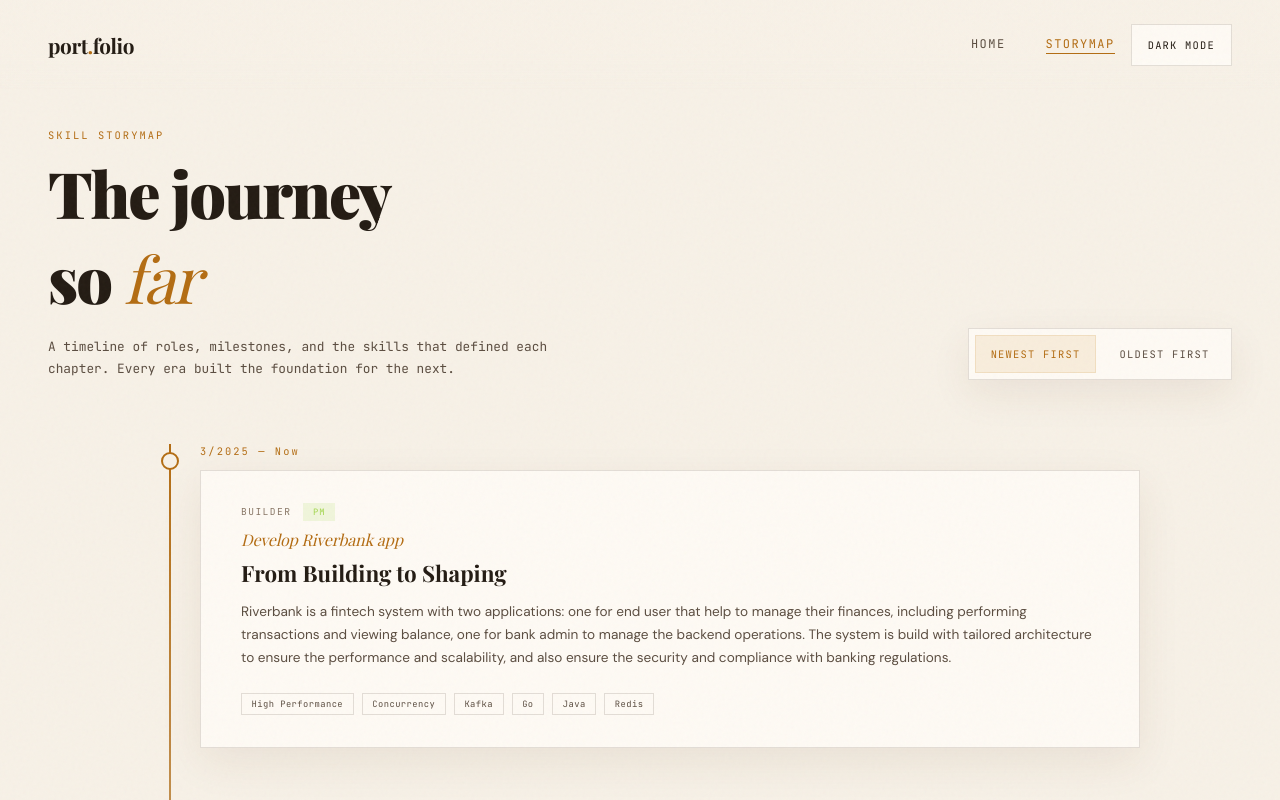
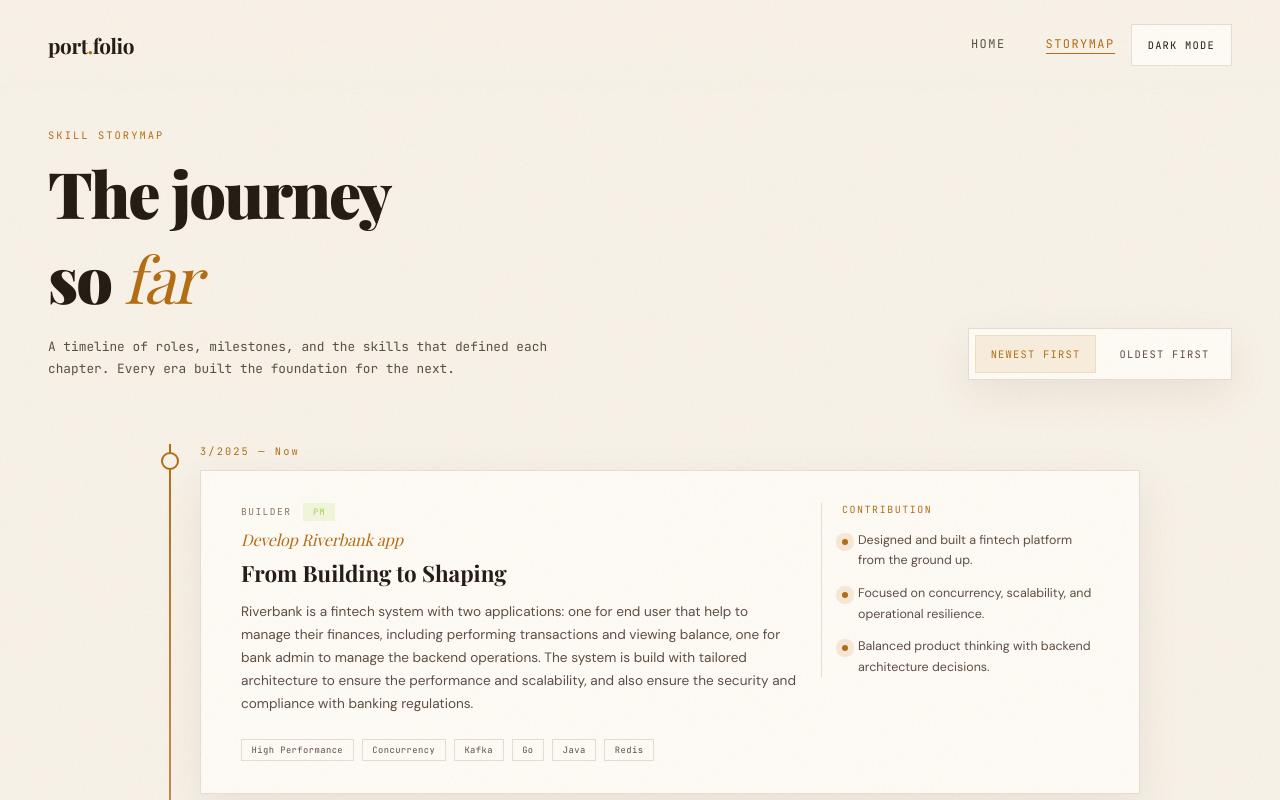
Before and after one commit to hynguyen2610/about, a React (Vite) app: page / in a window 1280 px wide. Both pictures are taken after a click on the button "VIEW STORYMAP". Shown: the top 800 px of the page. Built offline with nearby package versions, Linux system fonts and the light colour scheme; a web font is replaced by a local one.

Commit message:
add contribution support

```diff
--- a/src/App.jsx
+++ b/src/App.jsx
@@ -89,6 +89,10 @@ function getDescriptionEntries(description) {
 
     return false;
   });
+}
+
+function getContributionItems(contribution) {
+  return getNonEmptyStrings(contribution);
 }
 
 function useRevealOnIntersect(selector, trigger) {
@@ -259,6 +263,7 @@ function TimelinePage({ sortOrder, onSortChange }) {
           {sortedTimelineItems.map((item, index) => {
             const badges = getValidBadges(item.badges);
             const descriptionEntries = getDescriptionEntries(item.description);
+            const contributionItems = getContributionItems(item.contribution);
             const tags = getNonEmptyStrings(item.tags);
             const hasRoleRow = hasText(item.role) || badges.length > 0;
             const itemKey = `${item.company ?? "timeline-item"}-${item.year ?? index}`;
@@ -268,6 +273,8 @@ function TimelinePage({ sortOrder, onSortChange }) {
                 <div className="timeline-dot" />
                 {hasText(item.year) ? <div className="timeline-year">{item.year}</div> : null}
                 <div className="timeline-card">
+                  <div className="timeline-card-layout">
+                    <div className="timeline-main">
                       {hasRoleRow ? (
                         <div className="timeline-role">
                           {hasText(item.role) ? item.role : null}
@@ -290,9 +297,15 @@ function TimelinePage({ sortOrder, onSortChange }) {
                             if (entry.type === "image") {
                               return (
                                 <figure key={`${itemKey}-image-${entryIndex}`} className="timeline-media">
-                              <img src={entry.src} alt={entry.alt ?? ""} className="timeline-media-image" />
+                                  <img
+                                    src={entry.src}
+                                    alt={entry.alt ?? ""}
+                                    className="timeline-media-image"
+                                  />
                                   {hasText(entry.caption) ? (
-                                <figcaption className="timeline-media-caption">{entry.caption}</figcaption>
+                                    <figcaption className="timeline-media-caption">
+                                      {entry.caption}
+                                    </figcaption>
                                   ) : null}
                                 </figure>
                               );
@@ -302,6 +315,18 @@ function TimelinePage({ sortOrder, onSortChange }) {
                           })}
                         </div>
                       ) : null}
+                    </div>
+                    {contributionItems.length ? (
+                      <aside className="timeline-contribution">
+                        <div className="timeline-contribution-label">Contribution</div>
+                        <ul className="timeline-contribution-list">
+                          {contributionItems.map((contribution, contributionIndex) => (
+                            <li key={`${itemKey}-contribution-${contributionIndex}`}>{contribution}</li>
+                          ))}
+                        </ul>
+                      </aside>
+                    ) : null}
+                  </div>
                   {tags.length ? (
                     <div className="timeline-skills">
                       {tags.map((tag) => (
--- a/src/data.js
+++ b/src/data.js
@@ -84,6 +84,11 @@ export const timelineItems = [
       "In the collegeg, meanwhile I started to learn about Data Structure and Algorithms, OOP, Design Patterns, and Software Engineering principles, also building the system desiging skills, including database design and system architecture.",
       "Kind of projects: Desktop (Winform), Web (ASP.NET), EF, SQL Server"
     ],
+    contribution: [
+      "Built foundational business applications end to end.",
+      "Learned core software engineering practices through real product work.",
+      "Developed early strength in architecture and database modeling.",
+    ],
     tags: [".NET", "Winform", "SQL Server", "EF"],
   },
   {
@@ -100,6 +105,11 @@ export const timelineItems = [
       "I also worked as high quality QA engineer, spot out several bugs in the product. After a few years, I looked back and  realized that the mindset of software quality has grown in mine since this time",
       "Skills: Java Core, Linux, Shell Scripting, Quality Control"
     ],
+    contribution: [
+      "Delivered firewall sub-modules used in production.",
+      "Improved product quality by uncovering critical defects.",
+      "Strengthened Linux and Java fundamentals in a real delivery environment.",
+    ],
     tags: ["Java", "Linux", "Shell Scripting"],
   },
   {
@@ -115,6 +125,11 @@ export const timelineItems = [
       "Established SLO-based observability with Prometheus, Grafana, and OpenTelemetry.",
       "Along the way, I also has two years with the role of Scrum Master (when still doing engineering), where I learned to facilitate the team, and help them to improve their processes. I also learned to work with Product Owners, and help them to prioritize the backlog, and make sure that the team is working on the right things.",
     ],
+    contribution: [
+      "Delivered across large enterprise Java systems with strong correctness requirements.",
+      "Expanded ownership from coding into CI/CD, Kubernetes, and observability.",
+      "Bridged engineering and team process improvement as a practicing Scrum Master.",
+    ],
     tags: ["Java", "Spring Boot", "Jenkins", "Kubernetes", "Prometheus", "Grafana"],
   },
   {
@@ -126,6 +141,11 @@ export const timelineItems = [
       "I took a few months of break to recharge and learn new technologies.",
       "During this time, I learned about NodeJS, Cloud Native, and Serverless architectures.",
       "I also worked on some personal projects, embracing the microservice architecture around NATS queue, deployed in Kubernetes clusters either local cluster or GCP. I learned more about TypeScript, NextJS",
+    ],
+    contribution: [
+      "Used the transition period to deliberately upskill in modern cloud-native stacks.",
+      "Built hands-on experience with microservices, messaging, and TypeScript.",
+      "Prepared for a broader full-stack and platform role.",
     ],
     tags: ["Node.js", "Cloud Native", "TypeScript", "Microservices", "NATS", "Kubernetes", "NextJS"],
   },
@@ -155,6 +175,11 @@ export const timelineItems = [
       },
       'Support the development team in technical decision making, like how to ensure data correctness, how to perform load test'
     ],
+    contribution: [
+      "Coordinated delivery for a live fintech product across engineering, QA, and design.",
+      "Connected roadmap planning with technical execution and stakeholder communication.",
+      "Supported technical decisions around correctness, architecture, and load testing.",
+    ],
     tags: ["Excel", "Report", "Scrum", "Agile", "Stakeholder Management", "Project Management", "Roadmap"],
   },
   {
@@ -167,6 +192,11 @@ export const timelineItems = [
     description: [
       "Riverbank is a fintech system with two applications: one for end user that help to manage their finances, including performing transactions and viewing balance, one for bank admin to manage the backend operations. The system is build with tailored architecture to ensure the performance and scalability, and also ensure the security and compliance with banking regulations.",
     ],
+    contribution: [
+      "Designed and built a fintech platform from the ground up.",
+      "Focused on concurrency, scalability, and operational resilience.",
+      "Balanced product thinking with backend architecture decisions.",
+    ],
     tags: ["High Performance", "Concurrency", "Kafka", "Go", "Java", "Redis"],
   }
 ];
--- a/src/styles.css
+++ b/src/styles.css
@@ -621,6 +621,13 @@ nav {
   transition: all 0.4s var(--ease);
 }
 
+.timeline-card-layout {
+  display: grid;
+  grid-template-columns: minmax(0, 1.8fr) minmax(220px, 0.9fr);
+  gap: 1.5rem;
+  align-items: start;
+}
+
 .timeline-item:hover .timeline-card {
   border-color: var(--amber-dim);
   transform: translateX(8px);
@@ -672,6 +679,46 @@ nav {
   font-size: 0.65rem;
   line-height: 1.7;
   color: var(--text-dim);
+}
+
+.timeline-contribution {
+  border-left: 1px solid var(--border);
+  padding-left: 1.25rem;
+}
+
+.timeline-contribution-label {
+  font-family: var(--mono);
+  font-size: 0.62rem;
+  letter-spacing: 0.16em;
+  text-transform: uppercase;
+  color: var(--amber);
+  margin-bottom: 0.9rem;
+}
+
+.timeline-contribution-list {
+  list-style: none;
+  display: grid;
+  gap: 0.75rem;
+}
+
+.timeline-contribution-list li {
+  position: relative;
+  padding-left: 1rem;
+  font-size: 0.78rem;
+  line-height: 1.65;
+  color: var(--text-dim);
+}
+
+.timeline-contribution-list li::before {
+  content: "";
+  position: absolute;
+  left: 0;
+  top: 0.55rem;
+  width: 0.38rem;
+  height: 0.38rem;
+  border-radius: 50%;
+  background: var(--amber);
+  box-shadow: 0 0 0 6px var(--amber-glow);
 }
 
 .timeline-skills .tag {
@@ -809,6 +856,17 @@ nav {
   .timeline-line {
     left: 9px;
   }
+
+  .timeline-card-layout {
+    grid-template-columns: 1fr;
+  }
+
+  .timeline-contribution {
+    border-left: 0;
+    border-top: 1px solid var(--border);
+    padding-left: 0;
+    padding-top: 1.25rem;
+  }
 }
 
 @media (max-width: 600px) {
```
Lines whose indentation alone changed are shown as unchanged.
